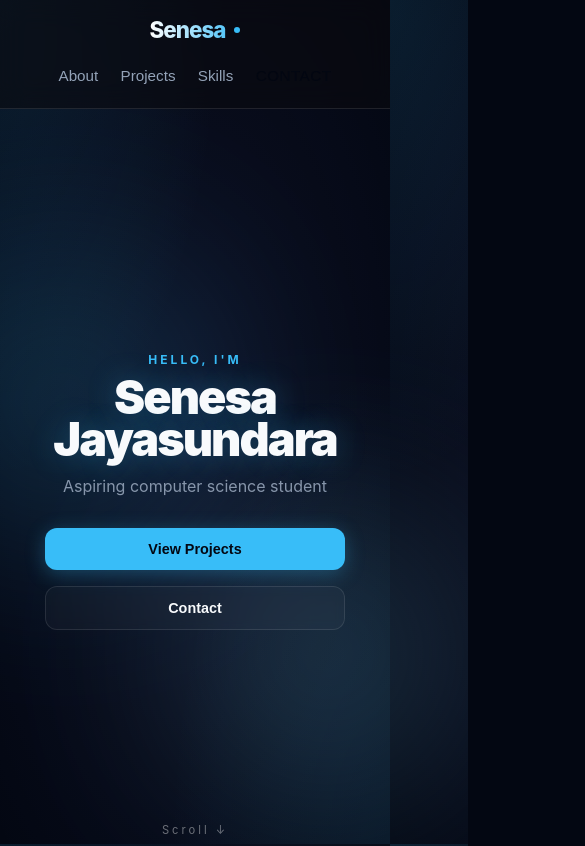
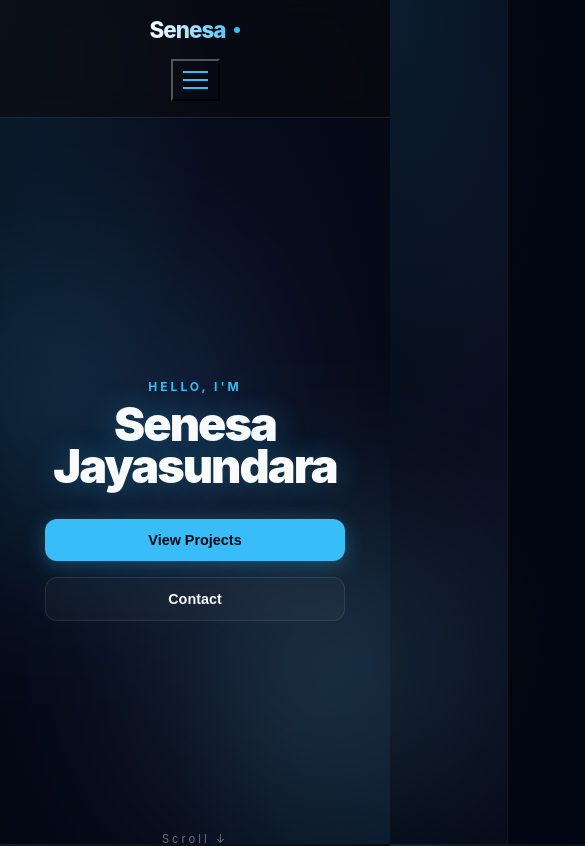
Before and after one commit to senesaJaysundara/Portfolio, a React (Vite) app in the folder portfolio--/: page / in a window 390 px wide. Shown: the top 846 px of the page, 585 px wide, since content can reach past the window. Built offline with nearby package versions, Linux system fonts and the light colour scheme.

Commit message:
Adjustments in Homepage
Added Hamburger menu and did adjustments in home page

```diff
--- a/portfolio--/src/App.css
+++ b/portfolio--/src/App.css
@@ -58,7 +58,7 @@
   padding: 0;
 }
 .nav-links a:has(.nav-cta)::after{
-  display: none;
+  display: none !important;
 }
 .nav-links a{
   font-size: 0.95rem;
@@ -88,22 +88,29 @@
 .nav-cta{
   display: inline-flex;
   align-items: center;
+  justify-content: center;
   background: var(--primary);
   color: #030712 !important;
-  padding: 0.6rem 1.4rem;
+  padding: 0.5rem 1.2rem;
   border-radius: 8px;
   font-weight: 700;
   font-size: 0.85rem;
   text-transform: uppercase;
   letter-spacing: 0.5px;
   transition: all 0.3s ease;
-  line-height: 1;
+  line-height: 1.2;
   text-decoration: none;
+  border: 1px solid transparent;
 }
 .nav-cta:hover{
   background: var(--primary-soft);
-  transform: scale(1.05);
-  box-shadow: 0 0 15px var(--accent-glow);
+  transform: translateY(-2px);
+  color: #000 !important;
+  box-shadow: 0 5px 15px var(--accent-glow);
+}
+.nav-links a:has(.nav-cta){
+  display: flex;
+  align-items: center;
 }
 .nav-links a .nav-cta{
   display: flex;
@@ -111,6 +118,22 @@
   height: 100%;
   line-height: 1;
 }
+.hamburger{
+  display: none;
+  flex-direction: column;
+  gap: 6px;
+  background: none;
+  cursor: pointer;
+  z-index: 1001;
+  padding: 10px;
+}
+.hamburger .bar{
+  width: 25px;
+  height: 2px;
+  background-color: var(--primary);
+  transition: all 0.3s ease;
+}
+
 .loader-screen{
   position: fixed;
   top: 0;
@@ -814,3 +837,50 @@ html{
     font-size: 2.2rem;
   }
 }
+
+/* Mobile Adjustments */
+@media (max-width: 768px) {
+  .hamburger {
+    display: flex;
+  }
+
+  /* Animate to X when active */
+  .hamburger.active .bar:nth-child(1) {
+    transform: translateY(8px) rotate(45deg);
+  }
+  .hamburger.active .bar:nth-child(2) {
+    opacity: 0;
+  }
+  .hamburger.active .bar:nth-child(3) {
+    transform: translateY(-8px) rotate(-45deg);
+  }
+
+  .nav-links {
+    position: fixed;
+    top: 0;
+    right: -100%; /* Hidden off-screen */
+    width: 70%;
+    height: 100vh;
+    background: rgba(3, 7, 18, 0.95);
+    backdrop-filter: blur(10px);
+    flex-direction: column;
+    justify-content: center;
+    align-items: center;
+    gap: 3rem !important;
+    transition: 0.4s cubic-bezier(0.4, 0, 0.2, 1);
+    border-left: 1px solid rgba(56, 189, 248, 0.1);
+  }
+
+  .nav-links.open {
+    right: 0; /* Slide in */
+  }
+
+  .nav-link-btn {
+    font-size: 1.2rem; /* Make links larger for thumb-tapping */
+  }
+
+  /* Prevent the underline effect from looking weird on mobile */
+  .nav-link-btn::after {
+    bottom: -10px;
+  }
+}
--- a/portfolio--/src/App.tsx
+++ b/portfolio--/src/App.tsx
@@ -7,6 +7,13 @@ import "./App.css"
 function App() {
   const [showBtn, setShowBtn] = useState(false);
   const [loading, setLoading] = useState(true);
+  const [isMenuOpen, setIsMenuOpen] = useState(false);
+
+  //close menu when a link is clicked
+  const handleNavClick = (id) =>{
+    setIsMenuOpen(false);
+    document.getElementById(id)?.scrollIntoView({behavior: 'smooth'});
+  };
 
   useEffect(()=>{
     const handleScroll = () => {
@@ -46,11 +53,21 @@ function App() {
       <div className="nav-container">
         <span className="logo">Senesa</span>
 
-        <nav className="nav-links">
-          <button className='nav-link-btn' onClick={() => document.getElementById('about')?.scrollIntoView({behavior: 'smooth'})}>About</button>
-          <button className='nav-link-btn'  onClick={() => document.getElementById('projects')?.scrollIntoView({behavior: 'smooth'})}>Projects</button>
-          <button className='nav-link-btn'  onClick={() => document.getElementById('skills')?.scrollIntoView({behavior: 'smooth'})}>Skills</button>
-          <button className="nav-link-btn nav-cta" onClick={() => document.getElementById('contact')?.scrollIntoView({behavior: 'smooth'})}>Contact</button>
+        {/*Hamburger Icon*/}
+        <button
+        className={`hamburger ${isMenuOpen ? 'active':''}`}
+        onClick={() => setIsMenuOpen(!isMenuOpen)}
+        >
+          <span className='bar'></span>
+          <span className='bar'></span>
+          <span className='bar'></span>
+        </button>
+
+        <nav className={`nav-links ${isMenuOpen ? 'open' : ''}`}>
+          <button className='nav-link-btn' onClick={() => handleNavClick('about')}>About</button>
+          <button className='nav-link-btn'  onClick={() => handleNavClick('projects')}>Projects</button>
+          <button className='nav-link-btn'  onClick={() => handleNavClick('skills')}>Skills</button>
+          <button className="nav-link-btn nav-cta" onClick={() => handleNavClick('contact')}>Contact</button>
         </nav>
       </div>
     </header>
@@ -60,7 +77,7 @@ function App() {
       <div className="container hero-layout">
         <span className="hero-greeting">Hello, I'm</span>
         <h1 className="hero-name">Senesa <br/> Jayasundara</h1>
-        <p className="hero-subtitle">Aspiring computer science student</p>
+        {/*<p className="hero-subtitle">Aspiring computer science student</p>*/}
 
         <div className="hero-action">
           <button className="btn primary" onClick={() => document.getElementById('projects')?.scrollIntoView({behavior: 'smooth'})}>View Projects</button>
@@ -81,7 +98,10 @@ function App() {
     <section className="about" id="about">
       <div className="container about-grid">
         <h2 className="section-title">About</h2>
-        <p>I'm a computer science student who has an interest in building clean and responsive interfaces and web applications. Also in data analysis which I learn everyday by myself</p>
+        <p>A Computer Science student passionate about designing clean, responsive web interfaces and user experiences.
+        <br/><br/>
+        Also explore data analytics and continuously develop skills to build impactful and meaningful digital solutions.
+        </p>
       </div>
     </section>
 
```
